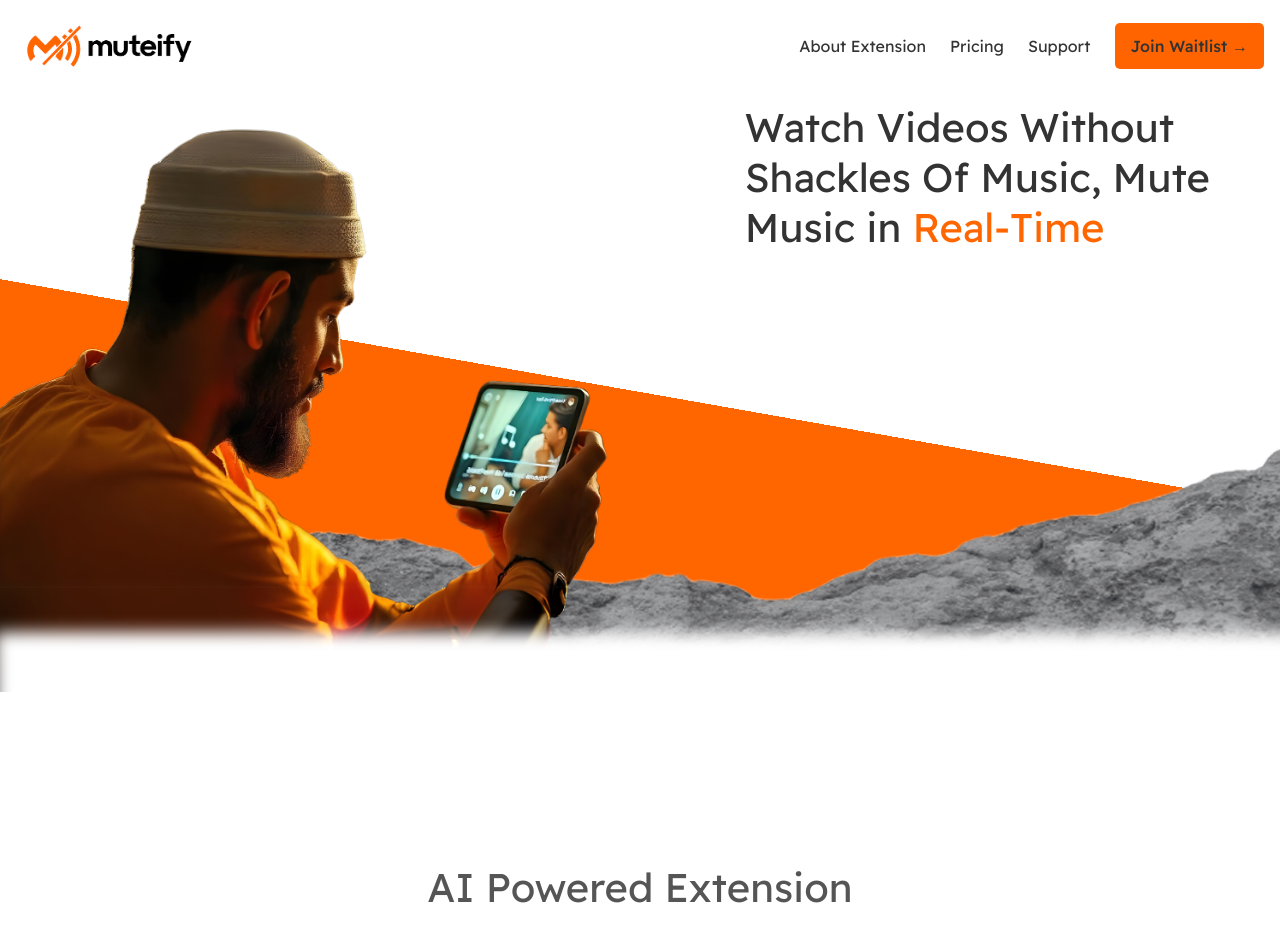
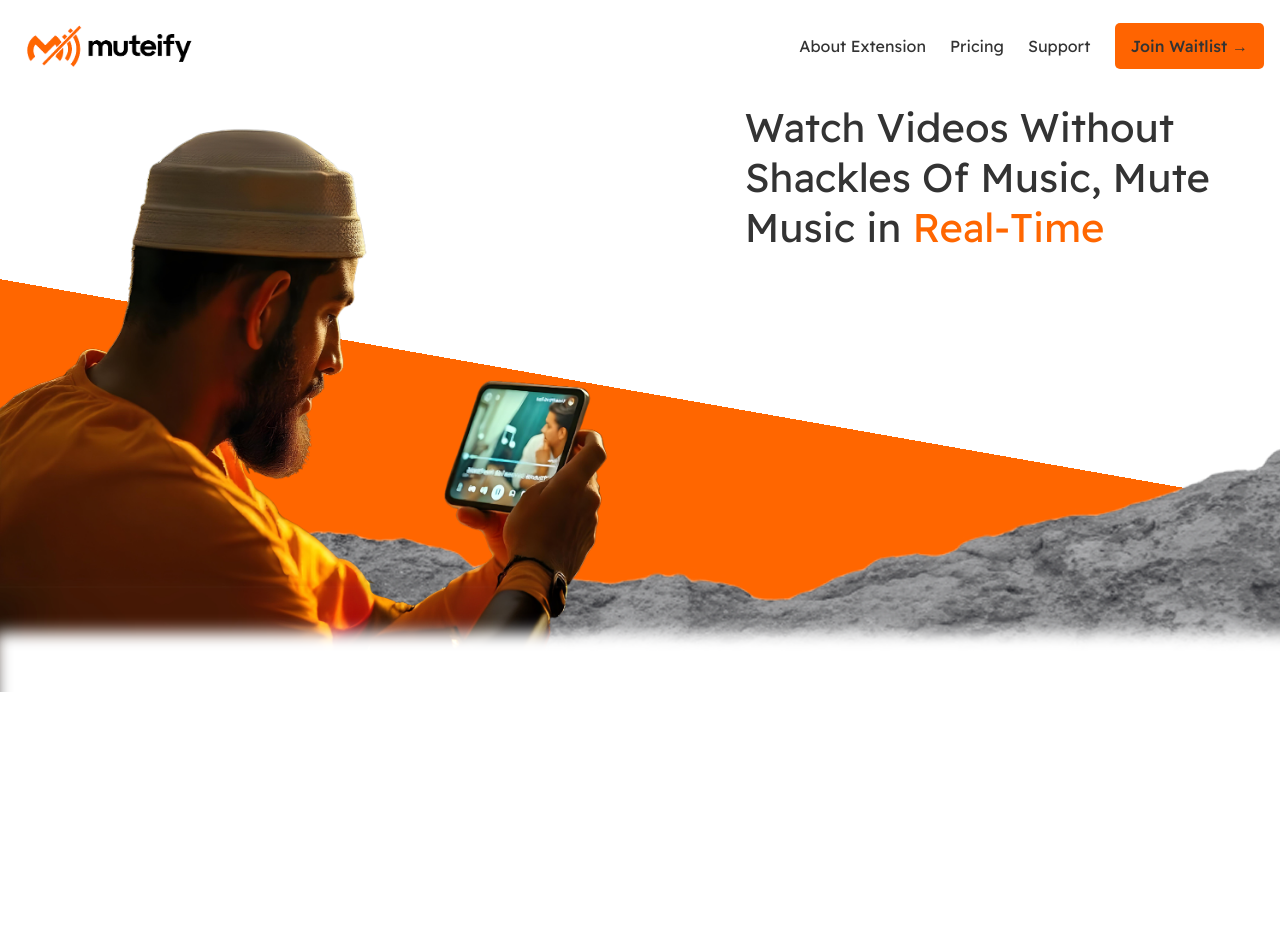
Before and after one commit to austinogola/muteify-fulll, a React (Create React App) app in the folder web/: page / in a window 1280 px wide. Shown: the top 928 px of the page. After the commit the page ends 812 px from the top, so only its background shows below. Built offline with nearby package versions, Linux system fonts and the light colour scheme.

Commit message:
temp 1st section only

```diff
--- a/web/src/components/PlanPricing.css
+++ b/web/src/components/PlanPricing.css
@@ -135,7 +135,7 @@
   border-radius: 6px;
   cursor: pointer;
   margin-bottom: 20px;
-  width: 80%;
+  width: 100%;
 }
 
 .features {
--- a/web/src/pages/Home.js
+++ b/web/src/pages/Home.js
@@ -16,7 +16,7 @@ export default function Home() {
   return (
     <section>
       <Intro/>
-      <AboutExtension/>
+      {/* <AboutExtension/>
 
       <HowItWorks/>
 
@@ -26,7 +26,7 @@ export default function Home() {
 
        <UserReviews/>
 
-      <LastSection/>
+      <LastSection/>  */}
 
     </section>
 
```
